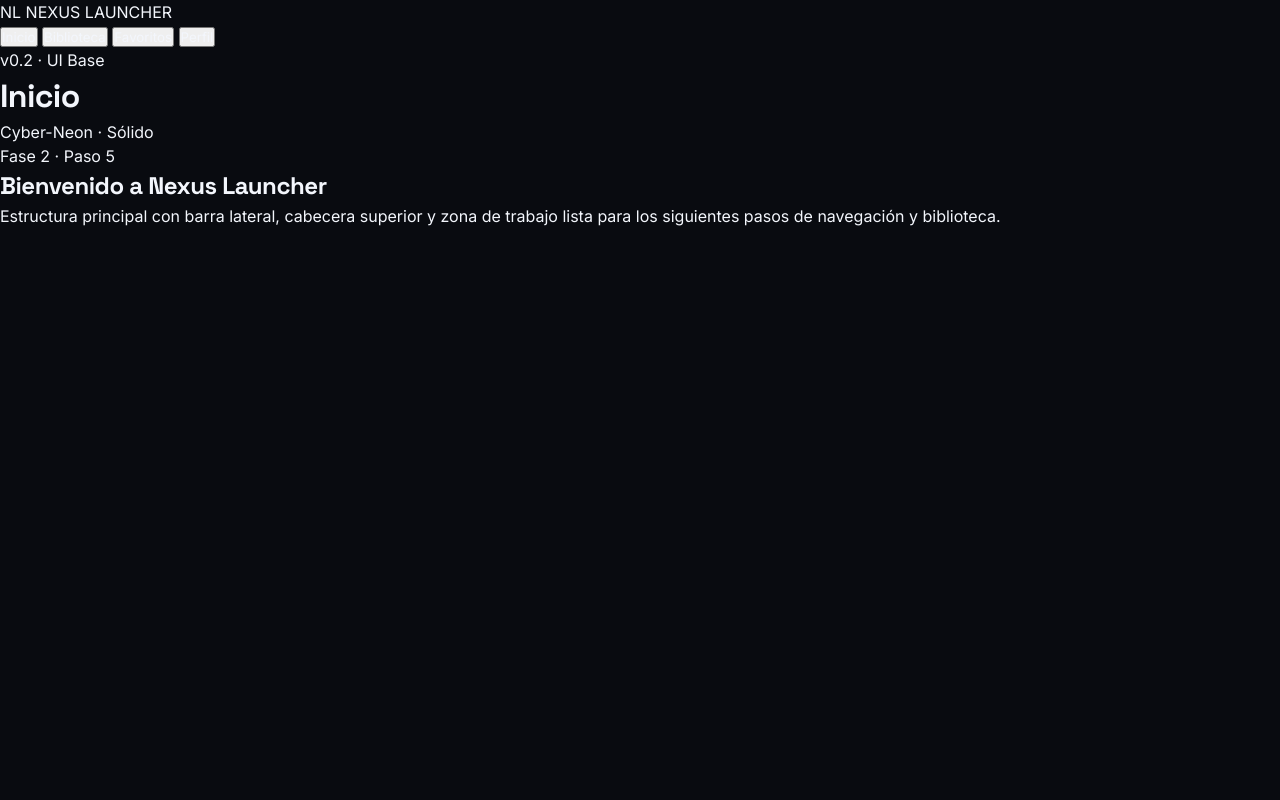
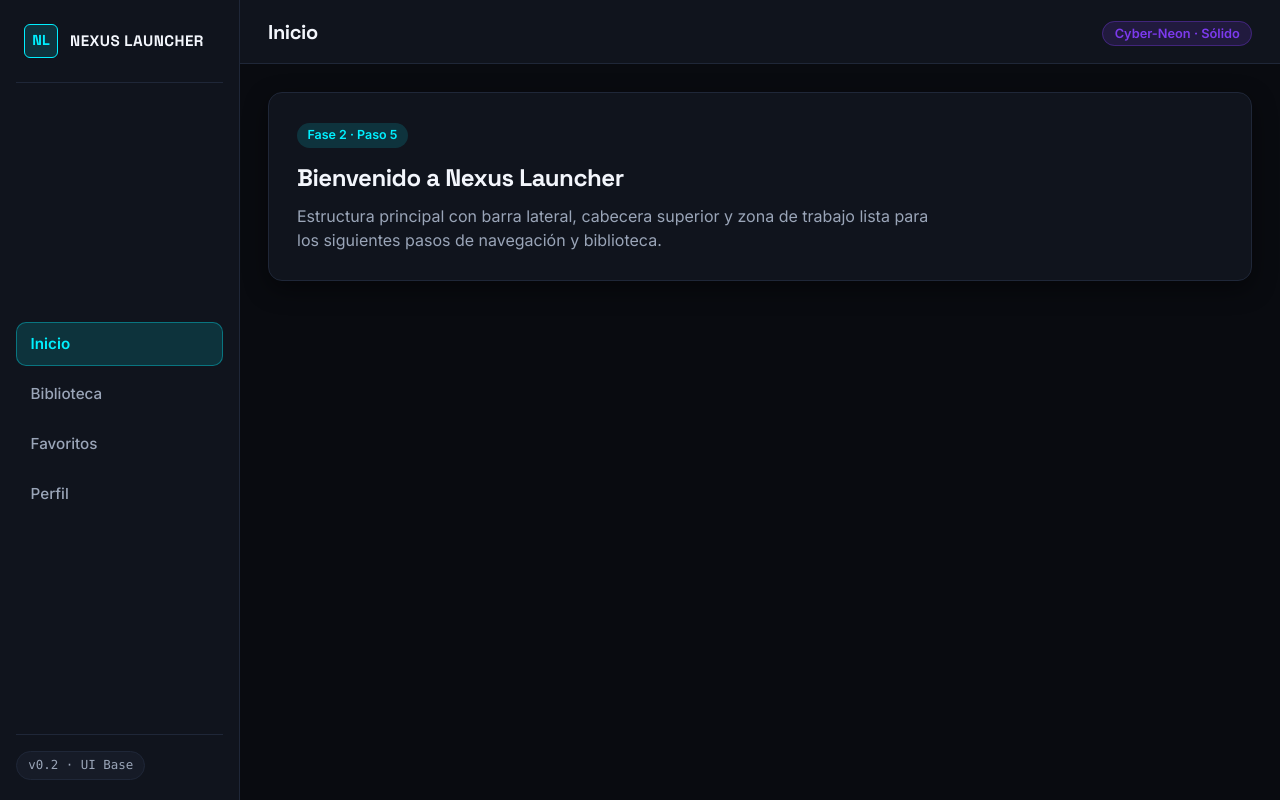
Before and after one commit to aniyeti12-creator/Nexus-launcher, a plain HTML site: page index.html in a window 1280 px wide. Drawn offline with Linux system fonts and the light colour scheme.

Commit message:
Update main.css

```diff
--- a/css/main.css
+++ b/css/main.css
@@ -37,3 +37,167 @@ textarea {
   font-family: inherit;
   color: inherit;
 }
+
+/* Estructura general del launcher */
+.launcher-shell {
+  display: flex;
+  min-height: 100vh;
+  background-color: var(--bg-app);
+}
+
+/* Sidebar */
+.sidebar {
+  width: var(--sidebar-width);
+  background-color: var(--bg-surface);
+  border-right: 1px solid var(--border-subtle);
+  display: flex;
+  flex-direction: column;
+  justify-content: space-between;
+  padding: 1.25rem 1rem;
+  flex-shrink: 0;
+}
+
+.sidebar-brand {
+  display: flex;
+  align-items: center;
+  gap: 0.75rem;
+  padding: 0.25rem 0.5rem 1.5rem;
+  border-bottom: 1px solid var(--border-subtle);
+}
+
+.brand-mark {
+  display: grid;
+  place-items: center;
+  width: 34px;
+  height: 34px;
+  border-radius: var(--radius-sm);
+  background-color: var(--accent-cyan-muted);
+  border: 1px solid var(--border-accent);
+  color: var(--accent-cyan);
+  font-family: var(--font-display);
+  font-weight: 700;
+  font-size: 0.9rem;
+}
+
+.brand-name {
+  font-family: var(--font-display);
+  font-weight: 700;
+  font-size: 0.95rem;
+  letter-spacing: 0.03em;
+}
+
+.sidebar-nav {
+  display: flex;
+  flex-direction: column;
+  gap: 0.4rem;
+  margin-top: 1.25rem;
+}
+
+.nav-item {
+  width: 100%;
+  text-align: left;
+  background-color: transparent;
+  border: 1px solid transparent;
+  border-radius: var(--radius-md);
+  padding: 0.7rem 0.85rem;
+  font-size: 0.95rem;
+  font-weight: 500;
+  color: var(--text-secondary);
+  cursor: pointer;
+  transition: background-color var(--transition-fast), color var(--transition-fast), border-color var(--transition-fast);
+}
+
+.nav-item:hover {
+  background-color: var(--bg-hover);
+  color: var(--text-primary);
+}
+
+.nav-item.is-active {
+  background-color: var(--accent-cyan-muted);
+  border-color: rgba(0, 240, 255, 0.35);
+  color: var(--accent-cyan);
+  font-weight: 600;
+}
+
+.sidebar-footer {
+  padding-top: 1rem;
+  border-top: 1px solid var(--border-subtle);
+}
+
+.status-pill {
+  display: inline-block;
+  font-family: var(--font-mono);
+  font-size: 0.78rem;
+  color: var(--text-secondary);
+  background-color: var(--bg-surface-elevated);
+  border: 1px solid var(--border-subtle);
+  border-radius: var(--radius-pill);
+  padding: 0.25rem 0.7rem;
+}
+
+/* Zona principal y cabecera */
+.workspace {
+  flex: 1;
+  display: flex;
+  flex-direction: column;
+  min-width: 0;
+}
+
+.topbar {
+  height: var(--header-height);
+  background-color: var(--bg-surface);
+  border-bottom: 1px solid var(--border-subtle);
+  display: flex;
+  align-items: center;
+  justify-content: space-between;
+  padding: 0 1.75rem;
+}
+
+.topbar-title {
+  font-size: 1.25rem;
+}
+
+.meta-tag {
+  font-size: 0.8rem;
+  font-weight: 600;
+  color: var(--accent-violet);
+  background-color: var(--accent-violet-muted);
+  border: 1px solid rgba(124, 58, 237, 0.35);
+  border-radius: var(--radius-pill);
+  padding: 0.25rem 0.7rem;
+}
+
+.main-content {
+  padding: 1.75rem;
+  max-width: 1280px;
+  width: 100%;
+}
+
+.panel {
+  background-color: var(--bg-surface);
+  border: 1px solid var(--border-subtle);
+  border-radius: var(--radius-lg);
+  padding: 1.75rem;
+  box-shadow: var(--shadow-card);
+}
+
+.panel-badge {
+  display: inline-block;
+  font-size: 0.78rem;
+  font-weight: 600;
+  color: var(--accent-cyan);
+  background-color: var(--accent-cyan-muted);
+  border-radius: var(--radius-pill);
+  padding: 0.2rem 0.65rem;
+  margin-bottom: 0.75rem;
+}
+
+.panel-heading {
+  font-size: 1.5rem;
+  margin-bottom: 0.5rem;
+}
+
+.panel-copy {
+  color: var(--text-secondary);
+  max-width: 65ch;
+}
```
